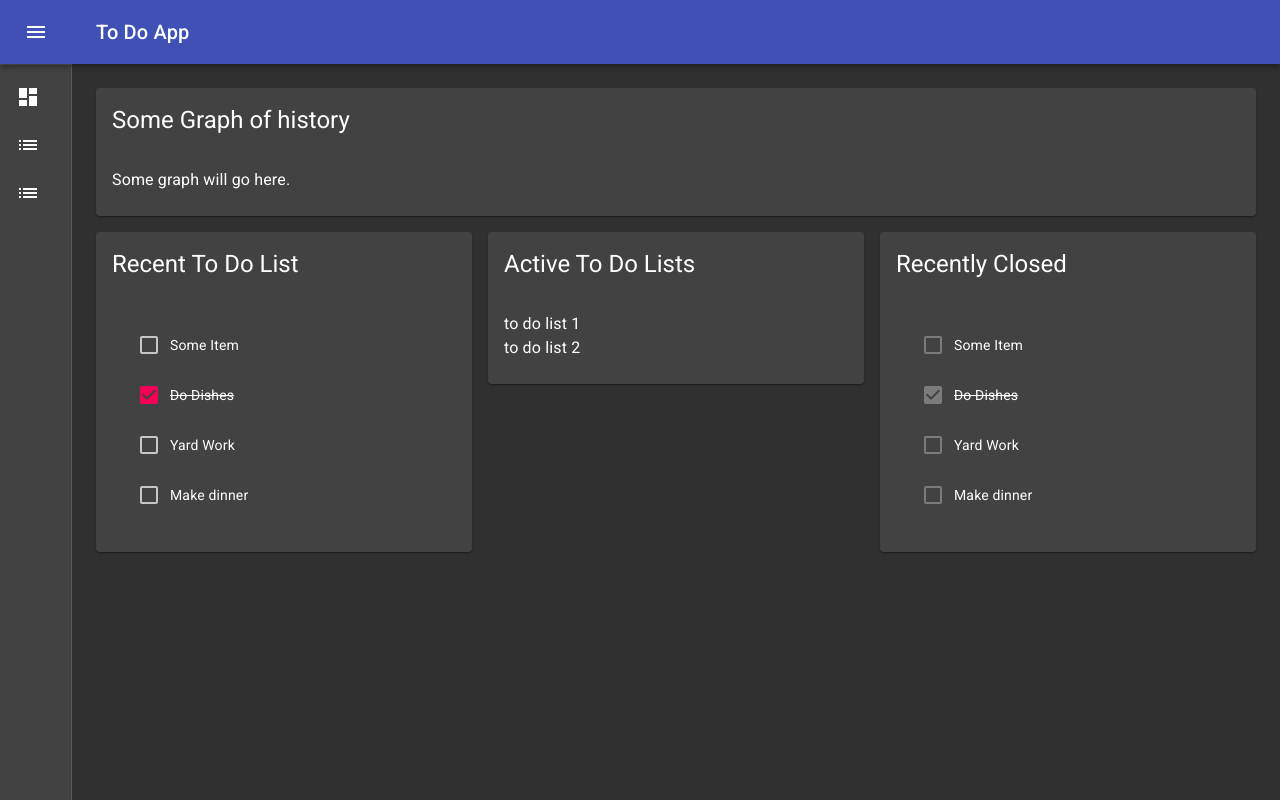
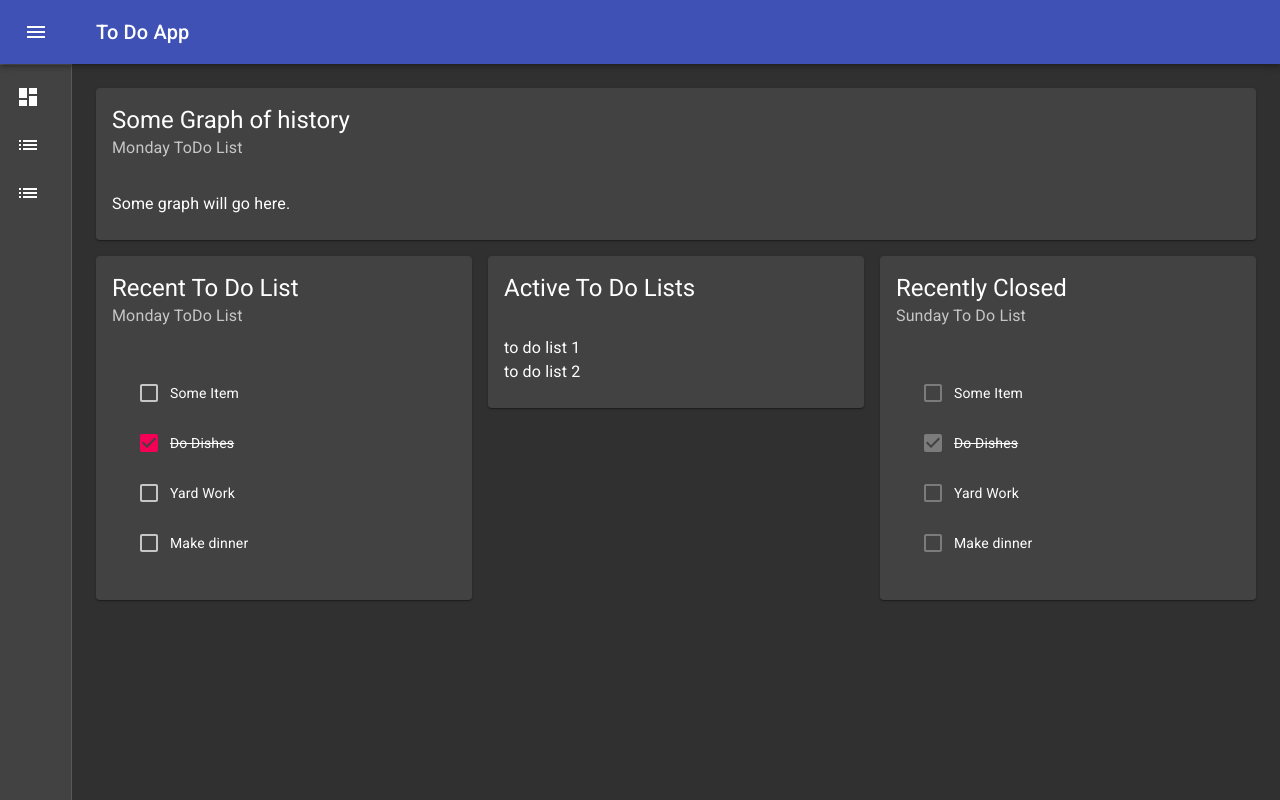
Before and after one commit to cwiswell/ToDoFrontEnd, a React (Create React App) app: page / in a window 1280 px wide. Built offline with nearby package versions, Linux system fonts and the light colour scheme.

Commit message:
Create to do list class and add subheader to card

```diff
--- a/src/home/home.component.tsx
+++ b/src/home/home.component.tsx
@@ -6,6 +6,7 @@ import { withStyles } from '@material-ui/core/styles';
 import { CardContent, CardHeader, Grid } from '@material-ui/core';
 import ToDo from '../toDoComponent/to-do.component';
 import ToDoItem from '../toDoComponent/todo.class';
+import ToDoList from '../toDoComponent/todo-list.class';
 
 const styles = (theme: any) => ({
   root: {
@@ -22,7 +23,8 @@ const styles = (theme: any) => ({
 
 const Home: React.FC<IHomeProps> = (props) => {
   const toDoData = [new ToDoItem("Some Item", false), new ToDoItem("Do Dishes", true), new ToDoItem("Yard Work", false), new ToDoItem("Make dinner", false)];
-
+  const toDoList = new ToDoList("Monday ToDo List", toDoData);
+  const prevToDoList = new ToDoList("Sunday To Do List", toDoData);
   const classes = props['classes'];
 
   return (
@@ -30,7 +32,7 @@ const Home: React.FC<IHomeProps> = (props) => {
       <Grid container className={classes.root} spacing={2}>
         <Grid item md={12}>
           <Card >
-            <CardHeader title="Some Graph of history">
+            <CardHeader title="Some Graph of history" subheader={toDoList.title}>
             </CardHeader>
 
             <CardContent>
@@ -42,11 +44,11 @@ const Home: React.FC<IHomeProps> = (props) => {
         </Grid>
         <Grid item md={4}>
           <Card >
-            <CardHeader title="Recent To Do List">
+            <CardHeader title="Recent To Do List"  subheader={toDoList.title}>
             </CardHeader>
 
             <CardContent>
-              <ToDo data={toDoData} enabled={true}/>
+              <ToDo data={toDoList} enabled={true}/>
             </CardContent>
           </Card>
         </Grid>
@@ -67,11 +69,11 @@ const Home: React.FC<IHomeProps> = (props) => {
         </Grid>
         <Grid item md={4}>
           <Card >
-            <CardHeader title="Recently Closed">
+            <CardHeader title="Recently Closed" subheader={prevToDoList.title}>
             </CardHeader>
 
             <CardContent>
-              <ToDo data={toDoData} enabled={false}/>
+              <ToDo data={prevToDoList} enabled={false}/>
             </CardContent>
           </Card>
         </Grid>
--- a/src/toDoComponent/to-do.component.tsx
+++ b/src/toDoComponent/to-do.component.tsx
@@ -8,7 +8,7 @@ const ToDo: React.FC<IToDoProps> = (props) => {
     return (
         <Fragment>
             <List >
-                {props.data.map((item, key) => (
+                {props.data.ToDoItems.map((item, key) => (
                     <ToDoCheckItem key={key} data={item} enabled={props.enabled}/>
                 ))}
             </List>
--- /dev/null
+++ b/src/toDoComponent/todo-list.class.ts
@@ -0,0 +1,5 @@
+import ToDoItem from "./todo.class";
+
+export default class ToDoList{
+    constructor(public title: string, public ToDoItems: ToDoItem[]){ }
+}
--- a/src/toDoComponent/todoProps.interface.ts
+++ b/src/toDoComponent/todoProps.interface.ts
@@ -1,7 +1,6 @@
-import ToDoItem from "./todo.class";
+import ToDoList from "./todo-list.class";
 
 export default interface ITodoProps{
-    data: ToDoItem[];
+    data: ToDoList;
     enabled: boolean;
-
 }
```
